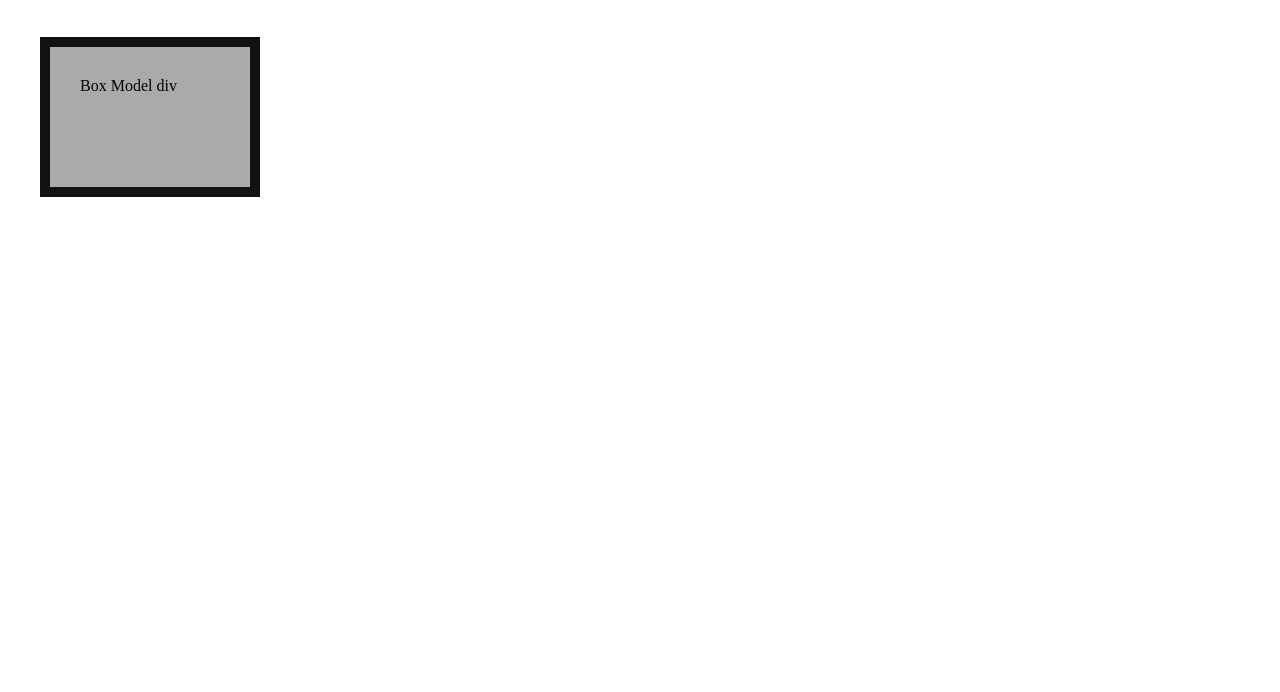
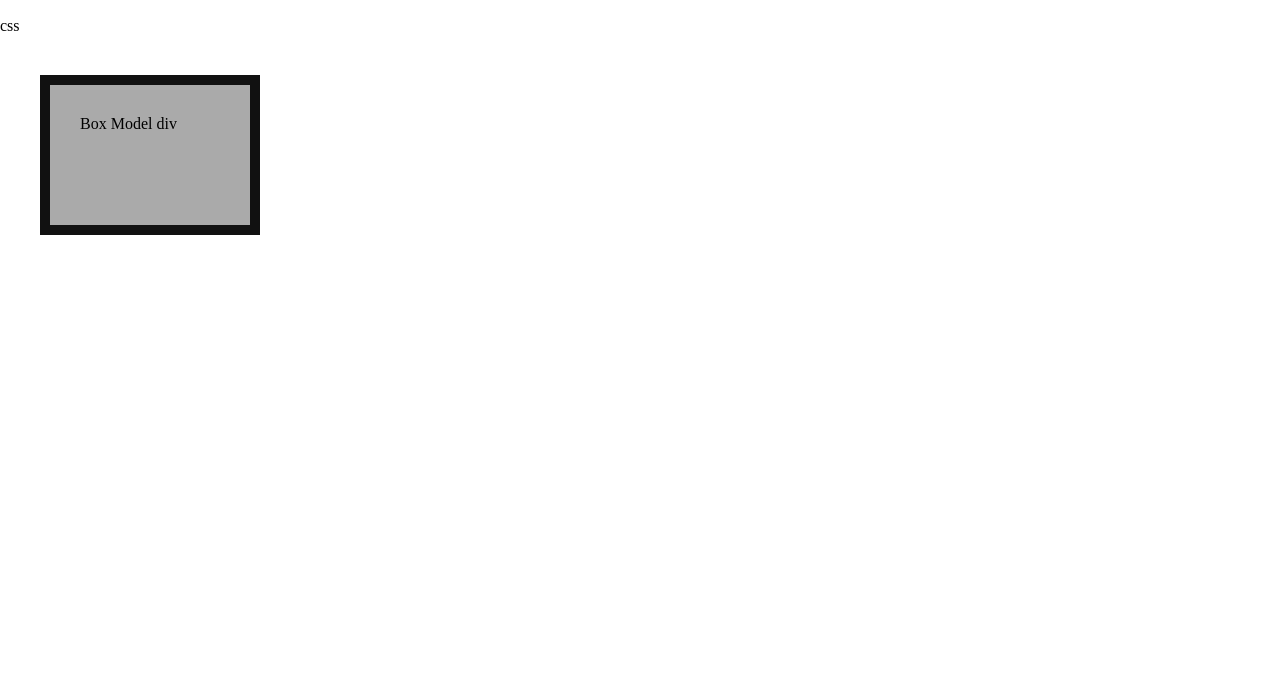
Before and after one commit to MahAzevedo/web, a plain HTML site: page index.html in a window 1280 px wide. Shown: the part 108-800 px from the top of the page. Drawn offline with Linux system fonts and the light colour scheme.

Commit message:
modified: index

```diff
--- a/index.html
+++ b/index.html
@@ -12,6 +12,7 @@
 
 <body>
   <h1>Front End</h1>
+  <p>css</p>
   <div>Box Model div</div>
 </body>
 
```
